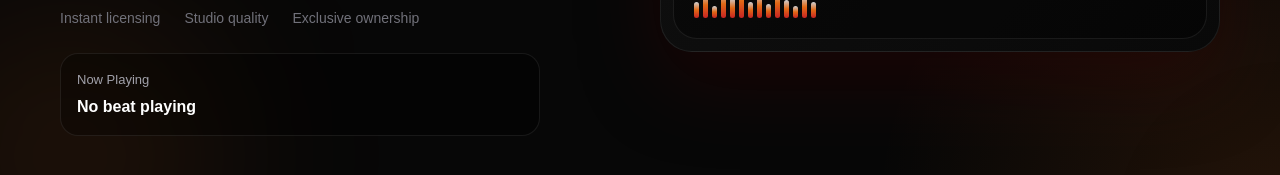
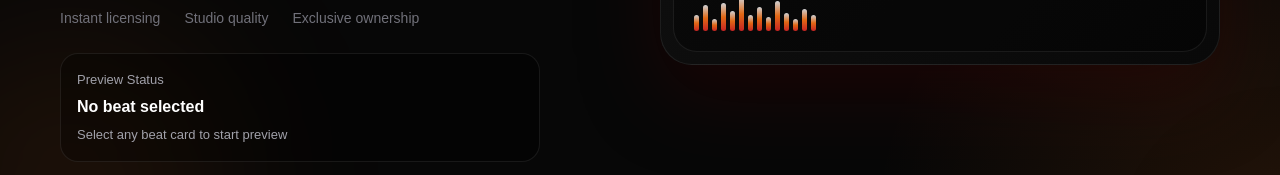
Before and after one commit to tyingitup7-max/big-ty-beat, a Next.js app: page / in a window 1280 px wide. Shown: the part 777-952 px from the top of the page. Built offline with nearby package versions, Linux system fonts and the light colour scheme.

Commit message:
Add pro audio player

```diff
--- a/app/page.js
+++ b/app/page.js
@@ -210,6 +210,72 @@ function SectionTitle({ eyebrow, title, text }) {
   );
 }
 
+function formatTime(seconds) {
+  if (!Number.isFinite(seconds)) return "0:00";
+  const mins = Math.floor(seconds / 60);
+  const secs = Math.floor(seconds % 60)
+    .toString()
+    .padStart(2, "0");
+  return `${mins}:${secs}`;
+}
+
+function StickyPlayer({ activeBeat, isPlaying, currentTime, duration, onTogglePlay, onClose, onSeek }) {
+  if (!activeBeat) return null;
+
+  const progress = duration > 0 ? (currentTime / duration) * 100 : 0;
+
+  return (
+    <div style={styles.playerBarWrap}>
+      <div style={styles.playerBar}>
+        <div style={styles.playerMeta}>
+          <div style={styles.playerArtWrap}>
+            <img
+              src={activeBeat.image}
+              alt={activeBeat.title}
+              style={styles.playerArt}
+              onError={(e) => {
+                e.currentTarget.style.display = "none";
+              }}
+            />
+          </div>
+          <div>
+            <div style={styles.playerLabel}>Now Playing</div>
+            <div style={styles.playerTitle}>{activeBeat.title}</div>
+            <div style={styles.playerSubtitle}>{activeBeat.subtitle}</div>
+          </div>
+        </div>
+
+        <div style={styles.playerCenter}>
+          <div style={styles.playerControls}>
+            <button style={styles.playerMainButton} onClick={() => onTogglePlay(activeBeat)}>
+              {isPlaying ? "❚❚" : "▶"}
+            </button>
+            <div style={styles.playerTime}>{formatTime(currentTime)} / {formatTime(duration)}</div>
+          </div>
+
+          <div style={styles.playerProgressRow}>
+            <input
+              type="range"
+              min="0"
+              max={duration || 0}
+              step="0.1"
+              value={Math.min(currentTime, duration || 0)}
+              onChange={(e) => onSeek(Number(e.target.value))}
+              style={{ ...styles.playerRange, background: `linear-gradient(to right, #ef4444 0%, #f97316 ${progress}%, #27272a ${progress}%, #27272a 100%)` }}
+            />
+          </div>
+        </div>
+
+        <div style={styles.playerRight}>
+          <div style={styles.playerBadge}>{activeBeat.bpm} BPM</div>
+          <div style={styles.playerBadge}>{activeBeat.key}</div>
+          <button style={styles.playerCloseButton} onClick={onClose}>✕</button>
+        </div>
+      </div>
+    </div>
+  );
+}
+
 export default function Page() {
   const [search, setSearch] = useState("");
   const [mood, setMood] = useState("All");
@@ -218,6 +284,8 @@ export default function Page() {
   const [heroImageError, setHeroImageError] = useState(false);
   const [aboutImageError, setAboutImageError] = useState(false);
   const [imageErrorMap, setImageErrorMap] = useState({});
+  const [currentTime, setCurrentTime] = useState(0);
+  const [duration, setDuration] = useState(0);
   const audioRef = useRef(null);
 
   useEffect(() => {
@@ -239,6 +307,8 @@ export default function Page() {
   }, [search, mood]);
 
   const painBeats = beats.filter((beat) => beat.mood === "Pain");
+  const activeBeat = beats.find((beat) => beat.id === activeBeatId) || null;
+  const isPlaying = !!audioRef.current && !audioRef.current.paused && activeBeatId !== null;
   const victoryBeats = beats.filter((beat) => beat.mood === "Victory");
   const exclusiveBeats = beats.filter((beat) => beat.exclusive).slice(0, 3);
 
@@ -248,11 +318,18 @@ export default function Page() {
 
   function handleTogglePlay(beat) {
     if (activeBeatId === beat.id && audioRef.current) {
-      audioRef.current.pause();
-      audioRef.current.currentTime = 0;
-      audioRef.current = null;
-      setActiveBeatId(null);
-      setNowPlayingTitle("");
+      if (audioRef.current.paused) {
+        audioRef.current
+          .play()
+          .then(() => {
+            setNowPlayingTitle(`${beat.title} — ${beat.subtitle}`);
+          })
+          .catch(() => {
+            alert(`Unable to play preview: ${beat.preview}`);
+          });
+      } else {
+        audioRef.current.pause();
+      }
       return;
     }
 
@@ -265,18 +342,51 @@ export default function Page() {
     audioRef.current = audio;
     setActiveBeatId(beat.id);
     setNowPlayingTitle(`${beat.title} — ${beat.subtitle}`);
+    setCurrentTime(0);
+    setDuration(0);
+
+    audio.addEventListener("loadedmetadata", () => {
+      setDuration(audio.duration || 0);
+    });
+
+    audio.addEventListener("timeupdate", () => {
+      setCurrentTime(audio.currentTime || 0);
+      setDuration(audio.duration || 0);
+    });
 
     audio.play().catch(() => {
       alert(`Add this preview file to public/audio: ${beat.preview}`);
       setActiveBeatId(null);
       setNowPlayingTitle("");
+      setCurrentTime(0);
+      setDuration(0);
     });
 
     audio.onended = () => {
       setActiveBeatId(null);
       setNowPlayingTitle("");
+      setCurrentTime(0);
+      setDuration(0);
       audioRef.current = null;
     };
+  }
+
+  function handleClosePlayer() {
+    if (audioRef.current) {
+      audioRef.current.pause();
+      audioRef.current.currentTime = 0;
+      audioRef.current = null;
+    }
+    setActiveBeatId(null);
+    setNowPlayingTitle("");
+    setCurrentTime(0);
+    setDuration(0);
+  }
+
+  function handleSeek(value) {
+    if (!audioRef.current) return;
+    audioRef.current.currentTime = value;
+    setCurrentTime(value);
   }
 
   return (
@@ -316,8 +426,11 @@ export default function Page() {
             </div>
 
             <div style={styles.nowPlayingBox}>
-              <div style={styles.smallMuted}>Now Playing</div>
-              <div style={styles.nowPlayingTitle}>{nowPlayingTitle || "No beat playing"}</div>
+              <div style={styles.smallMuted}>Preview Status</div>
+              <div style={styles.nowPlayingTitle}>{nowPlayingTitle || "No beat selected"}</div>
+              <div style={{ ...styles.smallMuted, marginTop: 6 }}>
+                {activeBeat ? (isPlaying ? "Playing now" : "Paused") : "Select any beat card to start preview"}
+              </div>
             </div>
           </div>
 
@@ -566,6 +679,15 @@ export default function Page() {
           </div>
         </div>
       </section>
+          <StickyPlayer
+        activeBeat={activeBeat}
+        isPlaying={isPlaying}
+        currentTime={currentTime}
+        duration={duration}
+        onTogglePlay={handleTogglePlay}
+        onClose={handleClosePlayer}
+        onSeek={handleSeek}
+      />
     </main>
   );
 }
@@ -1135,4 +1257,131 @@ const styles = {
     color: '#a1a1aa',
     fontSize: 13,
   },
+  playerBarWrap: {
+    position: 'fixed',
+    left: 0,
+    right: 0,
+    bottom: 0,
+    zIndex: 1000,
+    padding: '12px 12px 16px',
+    background: 'linear-gradient(180deg, rgba(7,7,7,0), rgba(7,7,7,0.85) 35%, rgba(7,7,7,0.98) 100%)',
+  },
+  playerBar: {
+    maxWidth: 1200,
+    margin: '0 auto',
+    border: '1px solid rgba(255,255,255,0.08)',
+    background: 'rgba(10,10,10,0.95)',
+    borderRadius: 22,
+    padding: 14,
+    display: 'grid',
+    gridTemplateColumns: 'minmax(220px, 1fr) minmax(260px, 1.4fr) auto',
+    gap: 16,
+    alignItems: 'center',
+    boxShadow: '0 20px 60px rgba(0,0,0,0.45)',
+  },
+  playerMeta: {
+    display: 'flex',
+    alignItems: 'center',
+    gap: 12,
+    minWidth: 0,
+  },
+  playerArtWrap: {
+    width: 58,
+    height: 58,
+    borderRadius: 14,
+    overflow: 'hidden',
+    background: 'linear-gradient(135deg, #1a1a1a, #0a0a0a)',
+    border: '1px solid rgba(255,255,255,0.08)',
+    flexShrink: 0,
+  },
+  playerArt: {
+    width: '100%',
+    height: '100%',
+    objectFit: 'cover',
+    display: 'block',
+  },
+  playerLabel: {
+    color: '#71717a',
+    fontSize: 11,
+    letterSpacing: '0.2em',
+    textTransform: 'uppercase',
+    marginBottom: 4,
+  },
+  playerTitle: {
+    color: '#fff',
+    fontWeight: 800,
+    fontSize: 18,
+    whiteSpace: 'nowrap',
+    overflow: 'hidden',
+    textOverflow: 'ellipsis',
+  },
+  playerSubtitle: {
+    color: '#a1a1aa',
+    fontSize: 13,
+    whiteSpace: 'nowrap',
+    overflow: 'hidden',
+    textOverflow: 'ellipsis',
+    marginTop: 2,
+  },
+  playerCenter: {
+    minWidth: 0,
+  },
+  playerControls: {
+    display: 'flex',
+    alignItems: 'center',
+    gap: 12,
+    marginBottom: 8,
+  },
+  playerMainButton: {
+    width: 46,
+    height: 46,
+    borderRadius: '50%',
+    border: '1px solid rgba(255,255,255,0.12)',
+    background: '#dc2626',
+    color: '#fff',
+    fontWeight: 800,
+    cursor: 'pointer',
+    flexShrink: 0,
+  },
+  playerTime: {
+    color: '#d4d4d8',
+    fontSize: 13,
+    fontWeight: 700,
+  },
+  playerProgressRow: {
+    width: '100%',
+  },
+  playerRange: {
+    width: '100%',
+    height: 8,
+    borderRadius: 999,
+    appearance: 'none',
+    outline: 'none',
+    cursor: 'pointer',
+  },
+  playerRight: {
+    display: 'flex',
+    alignItems: 'center',
+    gap: 10,
+    flexWrap: 'wrap',
+    justifyContent: 'flex-end',
+  },
+  playerBadge: {
+    display: 'inline-block',
+    padding: '8px 10px',
+    borderRadius: 999,
+    background: '#18181b',
+    color: '#d4d4d8',
+    fontSize: 12,
+    border: '1px solid rgba(255,255,255,0.06)',
+  },
+  playerCloseButton: {
+    width: 38,
+    height: 38,
+    borderRadius: '50%',
+    border: '1px solid rgba(255,255,255,0.12)',
+    background: 'transparent',
+    color: '#fff',
+    cursor: 'pointer',
+  },
 };
```
Also changed, not shown: public/producer-photo.jpg (added), 1 other file (tests, documents, lock files or other folders).
